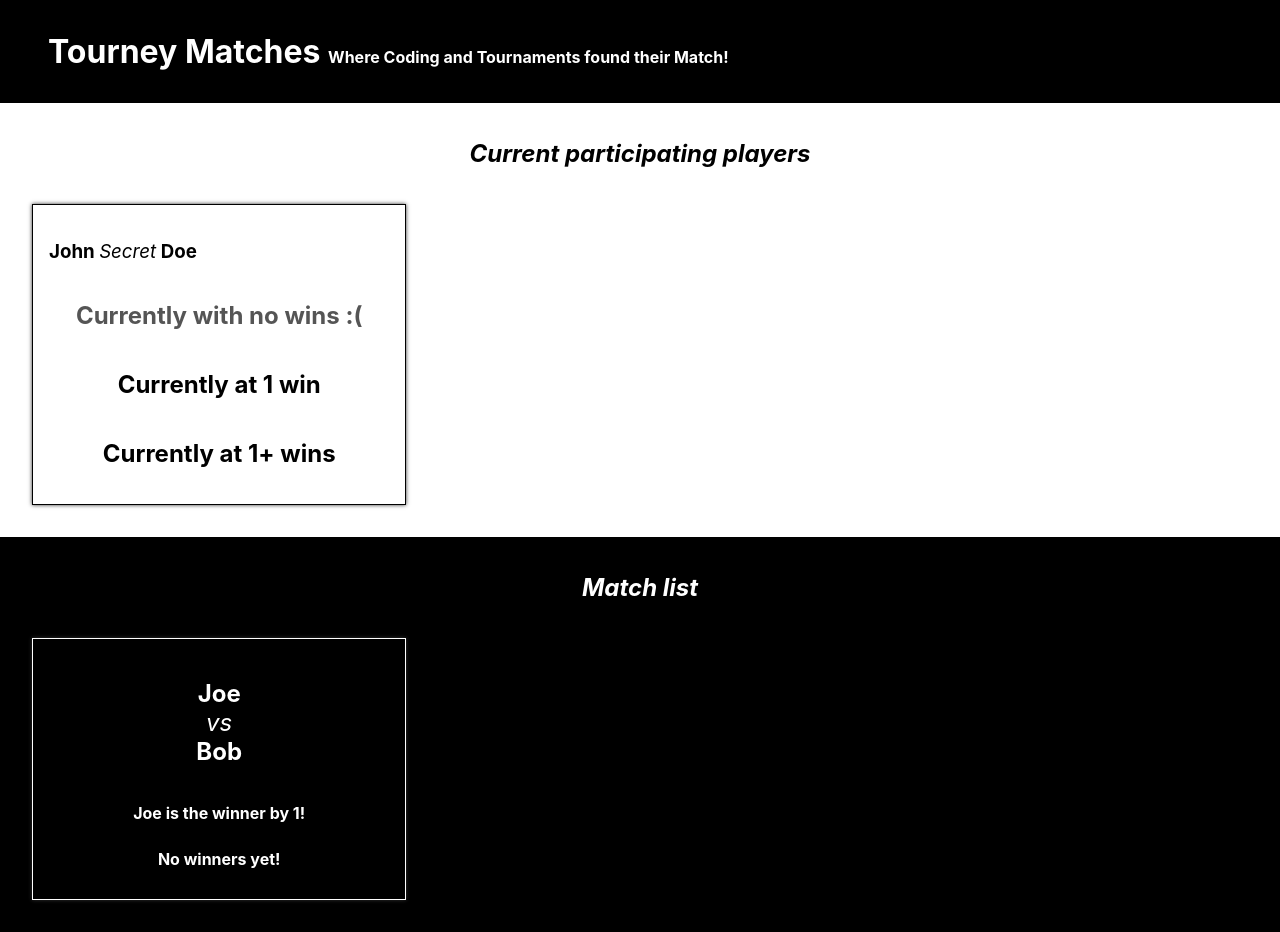
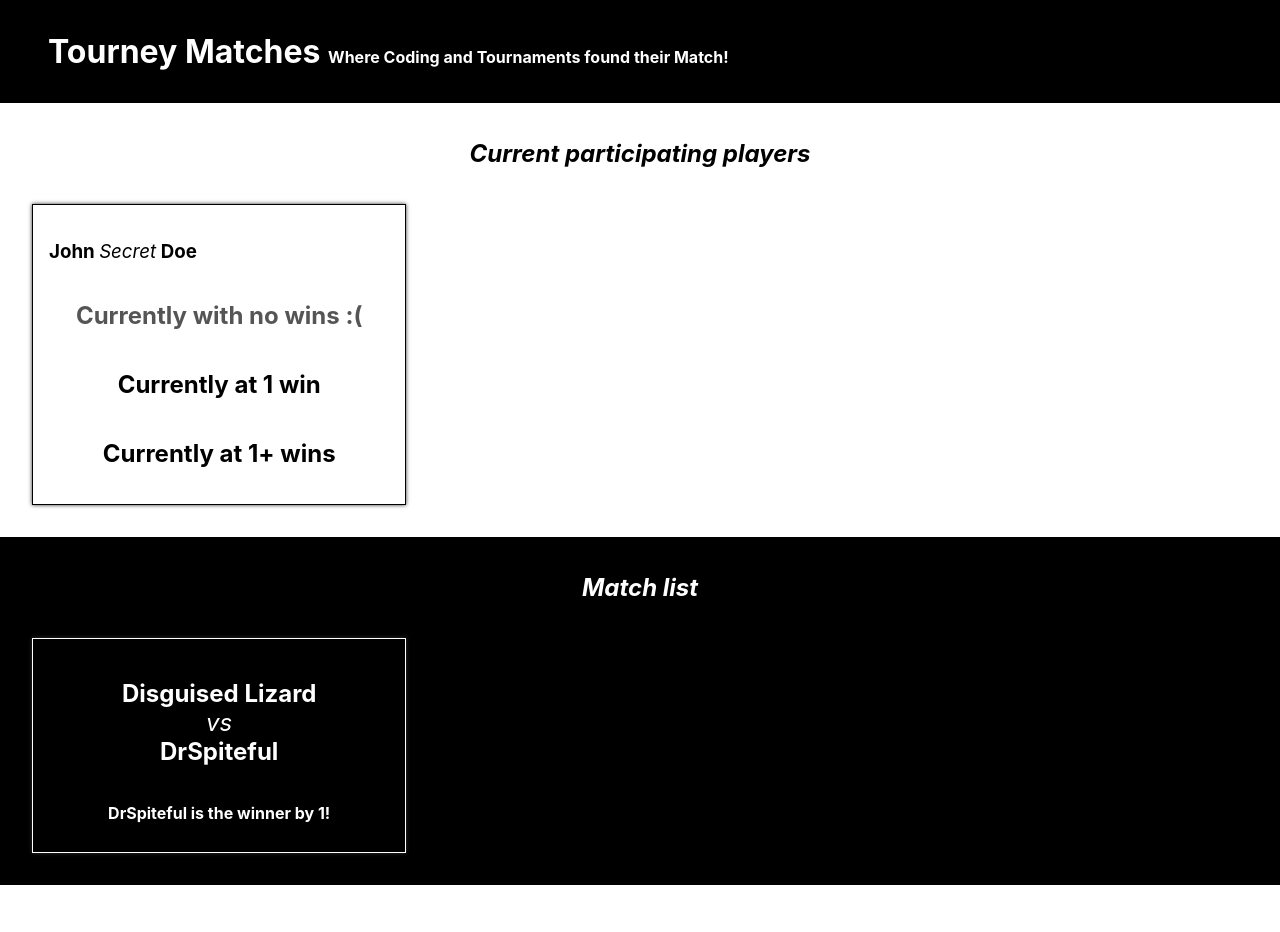
Before and after one commit to oddporson/tourney-matches, a React (Create React App) app: page / in a window 1280 px wide. After the commit the page ends 885 px from the top, so only its background shows below. Built offline with nearby package versions, Linux system fonts and the light colour scheme.

Commit message:
prefer ternary operator over short circuiting && for now

```diff
--- a/src/components/Match.js
+++ b/src/components/Match.js
@@ -1,19 +1,15 @@
 import React from 'react'
 
-function Match () {
+function Match (props) {
+  // console.log(props)
+  // console.log(props.players[0])
+  const { players, winner, scoreDifference } = props
   return (
     <article className="Match">
-      <h1>
-        Joe <span>vs</span> Bob
-      </h1>
-      {/* To be shown when there is a winner */}
-      <h2>
-        Joe is the winner by 1!
-      </h2>
-      {/* To be shown when there is no winner */}
-      <h2>
-        No winners yet!
-      </h2>
+       <h1>{players[0]} <span>vs</span> {players[1]}</h1>
+      {{winner} ? <h2>{winner} is the winner by {scoreDifference}!</h2> : <h2>No winners yet!</h2>}
+        {/* {winner && <h2>{winner} is the winner by {scoreDifference}!</h2>}
+        {!winner && <h2>No winners yet!</h2>} */}
   </article>
   )
 }
--- a/src/components/MatchList.js
+++ b/src/components/MatchList.js
@@ -4,11 +4,13 @@ import Match from './Match'
 
 
 function MatchList(props) {
+  const oneMatch = matchData[0];
+  console.log("first Match", oneMatch)
   return(
     <section className="PlayerList MatchList">
       <h1>Match list</h1>
       {/* Matches will be shown here */}
-      <Match />
+      <Match players={oneMatch.players} winner={oneMatch.winner} scoreDifference={oneMatch.scoreDifference} />
     </section>
   )
 }
```
